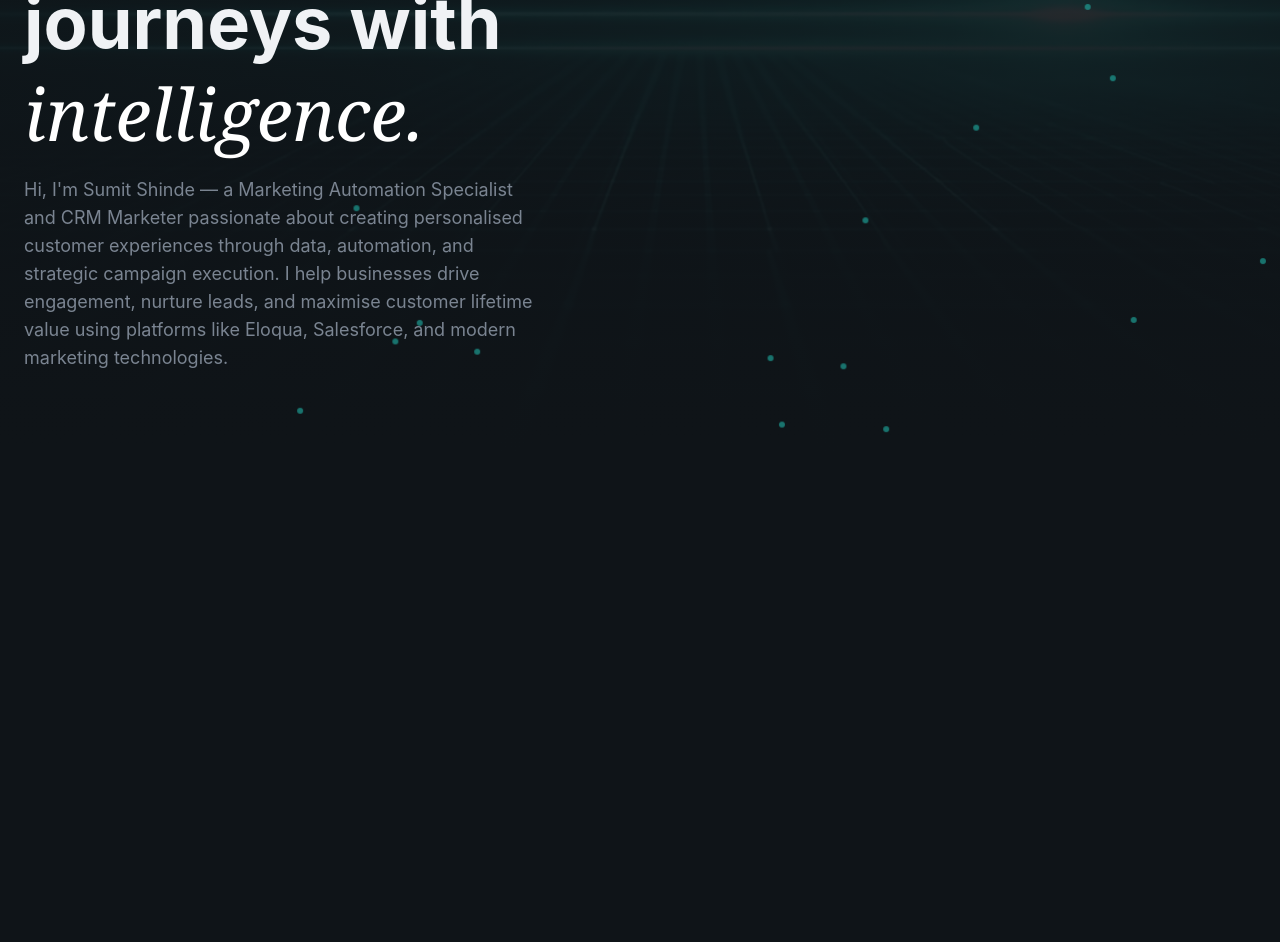
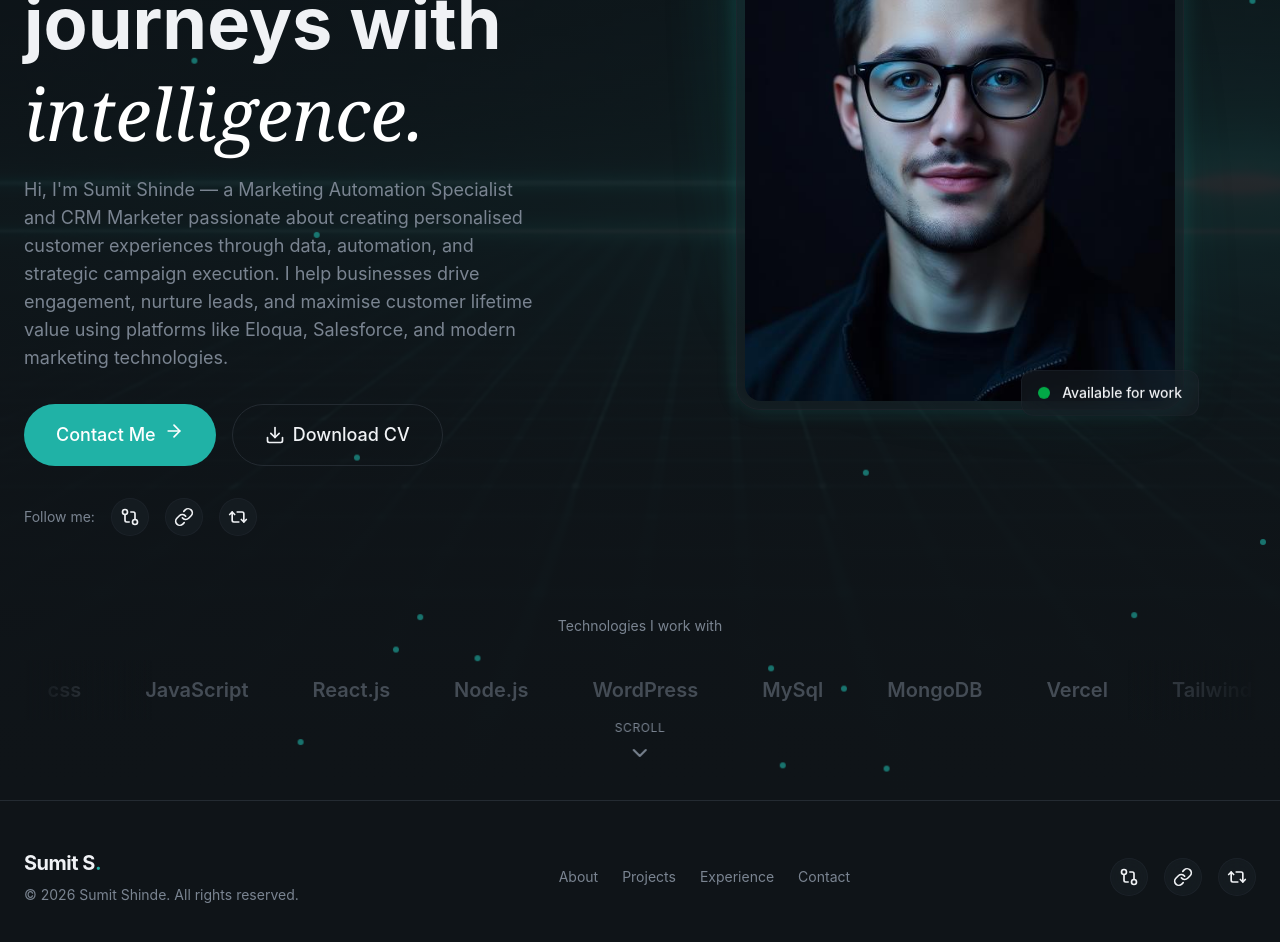
Before and after one commit to sumitshinde559/personal-portfolio, a React app: page / in a window 1280 px wide. Shown: the part 400-1342 px from the top of the page. Before the commit the page ends 852 px from the top, so only its background shows below. Built offline with nearby package versions, Linux system fonts and the light colour scheme; the HTML template or start-up script is replaced by a standard one.

Commit message:
Hero section and Footer added, Lucide icons chnaged.

```diff
--- a/src/App.jsx
+++ b/src/App.jsx
@@ -1,5 +1,11 @@
+import { Navbar } from "@/components/layout/Navbar";
 import { Hero } from "@/components/sections/Hero";
-import { Navbar } from "@/components/layout/Navbar";
+import { About } from "@/components/sections/About";
+// import { Projects } from "@/sections/Projects";
+// import { Experience } from "@/sections/Experience";
+// import { Contact } from "@/sections/Contact";
+import { Footer } from "@/components/layout/Footer";
+
 function App() {
   return (
     <div className="min-h-screen overflow-x-hidden">
@@ -9,8 +15,10 @@ function App() {
         {/* <About />
         <Projects />
         <Experience />
+        <Testimonials />
         <Contact /> */}
       </main>
+      <Footer />
     </div>
   );
 }
--- /dev/null
+++ b/src/components/Buttons/AnimatedBorderButton.jsx
@@ -0,0 +1,38 @@
+import { Download } from "lucide-react";
+
+export const AnimatedBorderButton = ({ children }) => {
+  return (
+    <button
+      className="relative bg-transparent border border-border
+        text-foreground hover:border-primary/50 transition-all
+        duration-1000 focus:outline-none focus-visible:ring-2
+        focus-visible:ring-primary focus-visible:ring-offset-2
+        disabled:opacity-50 disabled:cursor-not-allowed group
+        px-8 py-4 text-lg font-medium rounded-full overflow-visible
+        animated-border"
+    >
+      {/* Animated SVG Border */}
+      <svg
+        className="absolute left-0 top-0 w-full h-full pointer-events-none download-cv-border"
+        viewBox="0 0 200 60"
+        preserveAspectRatio="none"
+        style={{ overflow: "visible" }}
+      >
+        <path
+          d="M 30,1 A 29,29 0 0 0 1,30 L 1,30 A 29,29 0 0 0 30,59 L 170,59 A 29,29 0 0 0 199,30 L 199,30 A 29,29 0 0 0 170,1 Z"
+          fill="none"
+          stroke="var(--color-primary)"
+          strokeWidth="2"
+          strokeDasharray="400 550"
+          strokeDashoffset="400"
+          strokeLinecap="round"
+          strokeLinejoin="round"
+          className="animated-border-path"
+        />
+      </svg>
+      <span className="relative z-10 flex items-center justify-center gap-2">
+        {children}
+      </span>
+    </button>
+  );
+};
--- /dev/null
+++ b/src/components/layout/Footer.jsx
@@ -0,0 +1,63 @@
+import { GitCompare, Link, Repeat2, Heart } from "lucide-react";
+
+const socialLinks = [
+  { icon: GitCompare, href: "#", label: "GitHub" },
+  { icon: Link, href: "#", label: "LinkedIn" },
+  { icon: Repeat2, href: "#", label: "Twitter" },
+];
+
+const footerLinks = [
+  { href: "#about", label: "About" },
+  { href: "#projects", label: "Projects" },
+  { href: "#experience", label: "Experience" },
+  { href: "#contact", label: "Contact" },
+];
+
+export const Footer = () => {
+  const currentYear = new Date().getFullYear();
+
+  return (
+    <footer className="py-12 border-t border-border">
+      <div className="container mx-auto px-6">
+        <div className="flex flex-col md:flex-row items-center justify-between gap-8">
+          {/* Logo & Copyright */}
+          <div className="text-center md:text-left">
+            <a href="#" className="text-xl font-bold tracking-tight">
+              Sumit S<span className="text-primary">.</span>
+            </a>
+            <p className="text-sm text-muted-foreground mt-2">
+              © {currentYear} Sumit Shinde. All rights reserved.
+            </p>
+          </div>
+
+          {/* Links */}
+          <nav className="flex flex-wrap justify-center gap-6">
+            {footerLinks.map((link) => (
+              <a
+                key={link.href}
+                href={link.href}
+                className="text-sm text-muted-foreground hover:text-foreground transition-colors"
+              >
+                {link.label}
+              </a>
+            ))}
+          </nav>
+
+          {/* Social Links */}
+          <div className="flex items-center gap-4">
+            {socialLinks.map((social) => (
+              <a
+                key={social.label}
+                href={social.href}
+                aria-label={social.label}
+                className="p-2 rounded-full glass hover:bg-primary/10 hover:text-primary transition-all"
+              >
+                <social.icon className="w-5 h-5" />
+              </a>
+            ))}
+          </div>
+        </div>
+      </div>
+    </footer>
+  );
+};
--- a/src/components/sections/Hero.jsx
+++ b/src/components/sections/Hero.jsx
@@ -1,4 +1,30 @@
+import { Button } from "@/components/Buttons/Button";
 import heroBg from "@/assets/hero-bg.jpg";
+import profilePhoto from "@/assets/profile-photo.jpg";
+import {
+  ArrowRight,
+  ChevronDown,
+  GitCompare,
+  Link,
+  Repeat2,
+  Download,
+} from "lucide-react";
+
+import { AnimatedBorderButton } from "@/components/Buttons/AnimatedBorderButton";
+
+const skills = [
+  "html",
+  "css",
+  "JavaScript",
+  "React.js",
+  "Node.js",
+  "WordPress",
+  "MySql",
+  "MongoDB",
+  "Vercel",
+  "Tailwind CSS",
+  "Git",
+];
 
 export const Hero = () => {
   return (
@@ -18,6 +44,7 @@ export const Hero = () => {
         {[...Array(30)].map((_, i) => (
           <div
             className="absolute w-1.5 h-1.5 rounded-full opacity-60"
+            key={i}
             style={{
               backgroundColor: "#20B2A6",
               left: `${Math.random() * 100}%`,
@@ -64,8 +91,112 @@ export const Hero = () => {
                 Eloqua, Salesforce, and modern marketing technologies.
               </p>
             </div>
+
+            {/* CTAs */}
+            <div className="flex flex-wrap gap-4 animate-fade-in animation-delay-300">
+              <Button size="lg">
+                Contact Me <ArrowRight className="w-5 h-5" />
+              </Button>
+              <AnimatedBorderButton>
+                <Download className="w-5 h-5" />
+                Download CV
+              </AnimatedBorderButton>
+            </div>
+
+            {/* Social Links */}
+            <div className="flex items-center gap-4 animate-fade-in animation-delay-400">
+              <span className="text-sm text-muted-foreground">Follow me: </span>
+              {[
+                { icon: GitCompare, href: "#" },
+                { icon: Link, href: "#" },
+                { icon: Repeat2, href: "#" },
+              ].map((social, index) => (
+                <a
+                  key={index}
+                  href={social.href}
+                  className="p-2 rounded-full glass hover:bg-primary/10 hover:text-primary transition-all duration-300"
+                >
+                  {<social.icon className="w-5 h-5" />}
+                </a>
+              ))}
+            </div>
+          </div>
+          {/* Right Column - Profile Image */}
+          <div className="relatice animate-fade-in animation-delay-300">
+            {/* Profile Image */}
+            <div className="relative max-w-md mx-auto">
+              <div
+                className="absolute inset-0
+              rounded-3xl bg-gradient-to-br
+              from-primary/30 via-transparent
+              to-primary/10 blur-2xl animate-pulse"
+              />
+              <div className="relative glass rounded-3xl p-2 glow-border">
+                <img
+                  src={profilePhoto}
+                  alt="Sumit S"
+                  className="w-full aspect-[4/5] object-cover rounded-2xl"
+                />
+
+                {/* Floating Badge */}
+                <div className="absolute -bottom-4 -right-4 glass rounded-xl px-4 py-3 animate-float">
+                  <div className="flex items-center gap-3">
+                    <div className="w-3 h-3 bg-green-500 rounded-full animate-pulse" />
+                    <span className="text-sm font-medium">
+                      Available for work
+                    </span>
+                  </div>
+                </div>
+                {/* Stats Badge */}
+                <div className="absolute -top-4 -left-4 glass rounded-xl px-4 py-3 animate-float animation-delay-500">
+                  <div className="text-2xl font-bold text-primary">3+</div>
+                  <div className="text-xs text-muted-foreground">
+                    Years Exp.
+                  </div>
+                </div>
+              </div>
+            </div>
           </div>
         </div>
+
+        {/* Skills Section */}
+        <div className="mt-20 animate-fade-in animation-delay-600">
+          <p className="text-sm text-muted-foreground mb-6 text-center">
+            Technologies I work with
+          </p>
+          <div className="relative overflow-hidden">
+            <div
+              className="absolute left-0 top-0 bottom-0 w-32
+             bg-gradient-to-r from-background to-transparent z-10"
+            />
+            <div
+              className="absolute right-0 top-0 bottom-0 w-32
+             bg-gradient-to-l from-background to-transparent z-10"
+            />
+            <div className="flex animate-marquee">
+              {[...skills, ...skills].map((skill, index) => (
+                <div key={index} className="flex-shrink-0 px-8 py-4">
+                  <span className="text-xl font-semibold text-muted-foreground/50 hover:text-muted-foreground transition-colors">
+                    {skill}
+                  </span>
+                </div>
+              ))}
+            </div>
+          </div>
+        </div>
+      </div>
+
+      <div
+        className="absolute bottom-8 left-1/2 -translate-x-1/2
+      animate-fade-in animation-delay-800"
+      >
+        <a
+          href="#about"
+          className="flex flex-col items-center gap-2 text-muted-foreground hover:text-primary transition-colors group"
+        >
+          <span className="text-xs uppercase tracking-wider">Scroll</span>
+          <ChevronDown className="w-6 h-6 animate-bounce" />
+        </a>
       </div>
     </section>
   );
--- a/src/index.css
+++ b/src/index.css
@@ -23,15 +23,18 @@
   --color-surface: #1a2329;
 }
 
-
-@layer base{
-  html{
+@layer base {
+  html {
     scroll-behavior: smooth;
   }
 
-  body{
+  button {
+    cursor: pointer;
+  }
+
+  body {
     background-color: var(--color-background);
-    color:var(--color-foreground);
+    color: var(--color-foreground);
     font-family: "Inter", sans-serif;
   }
 
@@ -40,11 +43,11 @@
   }
 }
 
-@layer components{
-  .glass{
-    background-color:color-mix(in srgb, var(--color-surface) 50%, transparent);
+@layer components {
+  .glass {
+    background-color: color-mix(in srgb, var(--color-surface) 50%, transparent);
     backdrop-filter: blur(16px);
-    border:1px solid color-mix(in srgb, var(--color-border) 50%, transparent)
+    border: 1px solid color-mix(in srgb, var(--color-border) 50%, transparent);
   }
 
   .glass-strong {
@@ -52,23 +55,32 @@
     backdrop-filter: blur(24px);
     border: 1px solid color-mix(in srgb, var(--color-border) 60%, transparent);
   }
+
+  .glow-text {
+    text-shadow: 0 0 30px
+      color-mix(in srgb, var(--color-primary) 50%, transparent);
+  }
+
+  .glow-border {
+    box-shadow: 0 0 20px
+        color-mix(in srgb, var(--color-primary) 20%, transparent),
+      inset 0 0 20px color-mix(in srgb, var(--color-primary) 5%, transparent);
+  }
 }
 
-
-@layer utilities{
-  @keyframes fade-in{
-    from{
-        opacity:0;
-        transform:translateY(20px);
-        filter:blur(10px);
-       }
-     to{
-      opacity:1;
-      transform:translateY(0);
-      filter:blur(0);
-      }
+@layer utilities {
+  @keyframes fade-in {
+    from {
+      opacity: 0;
+      transform: translateY(20px);
+      filter: blur(10px);
+    }
+    to {
+      opacity: 1;
+      transform: translateY(0);
+      filter: blur(0);
+    }
   }
-
 
   @keyframes slow-drift {
     0%,
@@ -86,10 +98,36 @@
     }
   }
 
-  .animate-fade-in{
+  @keyframes float {
+    0%,
+    100% {
+      transform: translateY(0);
+    }
+    50% {
+      transform: translateY(-10px);
+    }
+  }
+
+  @keyframes marquee {
+    0% {
+      transform: translateX(0);
+    }
+    100% {
+      transform: translateX(-50%);
+    }
+  }
+
+  .animate-fade-in {
     animation: fade-in 0.8s ease-out both;
   }
 
+  .animate-float {
+    animation: float 4s ease-in-out infinite;
+  }
+
+  .animate-marquee {
+    animation: marquee 30s linear infinite;
+  }
 
   .animation-delay-100 {
     animation-delay: 100ms;
@@ -118,4 +156,29 @@
   .animation-delay-800 {
     animation-delay: 800ms;
   }
+
+  @keyframes animated-border {
+    0% {
+      stroke-dashoffset: 400;
+    }
+    100% {
+      stroke-dashoffset: -550;
+    }
+  }
+
+  .group:hover .animated-border-path {
+    animation: animated-border 1.5s linear infinite;
+  }
+
+  .animated-border:hover {
+    background-color: color-mix(in srgb, #26c4b8 15%, transparent);
+    backdrop-filter: blur(16px);
+    box-shadow: 0 0 20px color-mix(in srgb, #26c4b8 20%, transparent);
+  }
+
+  .timeline-glow {
+    box-shadow: 0 0 40px
+        color-mix(in srgb, var(--color-primary) 35%, transparent),
+      0 0 80px color-mix(in srgb, var(--color-primary) 25%, transparent);
+  }
 }
```
Also changed, not shown: src/assets/profile-photo.jpg (added).
